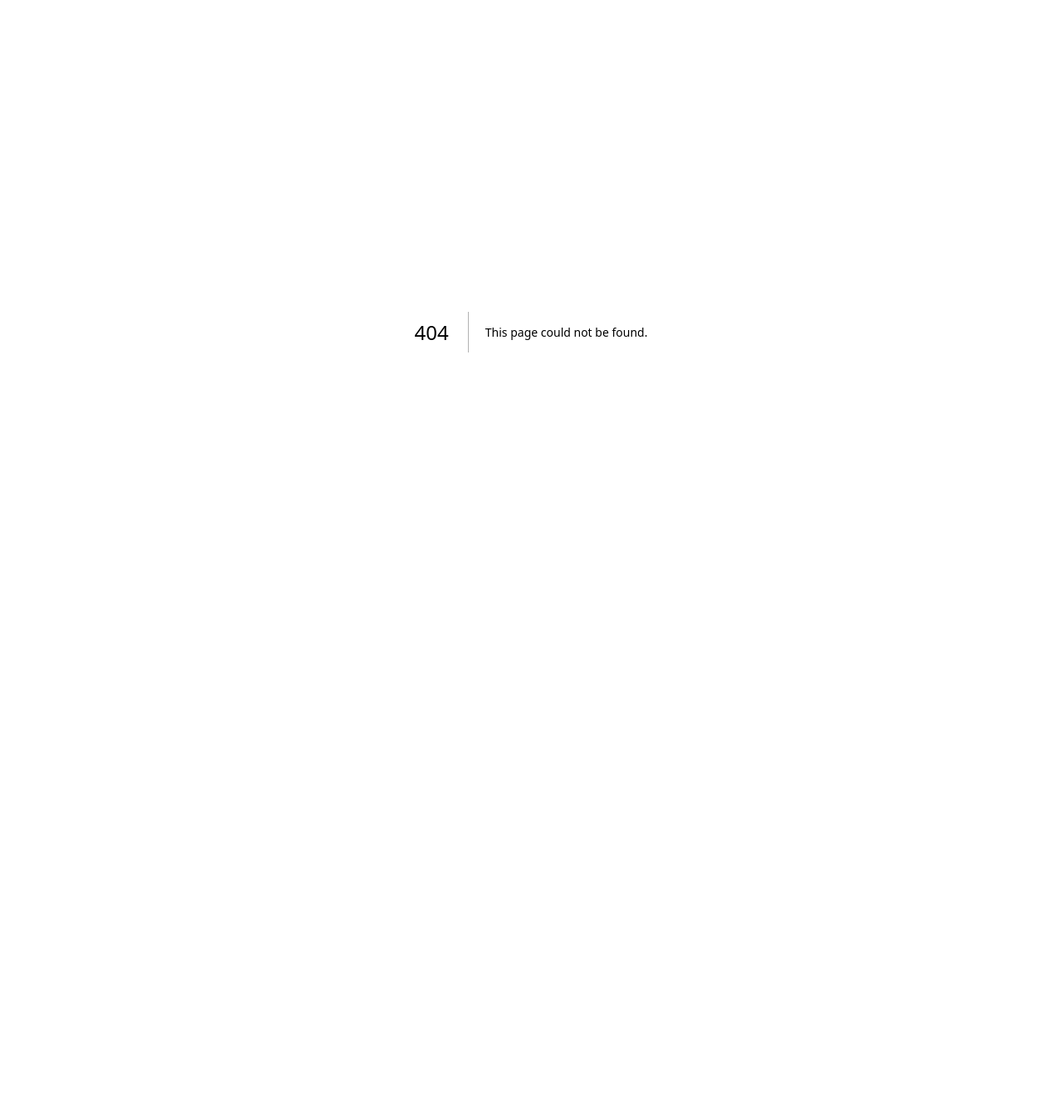
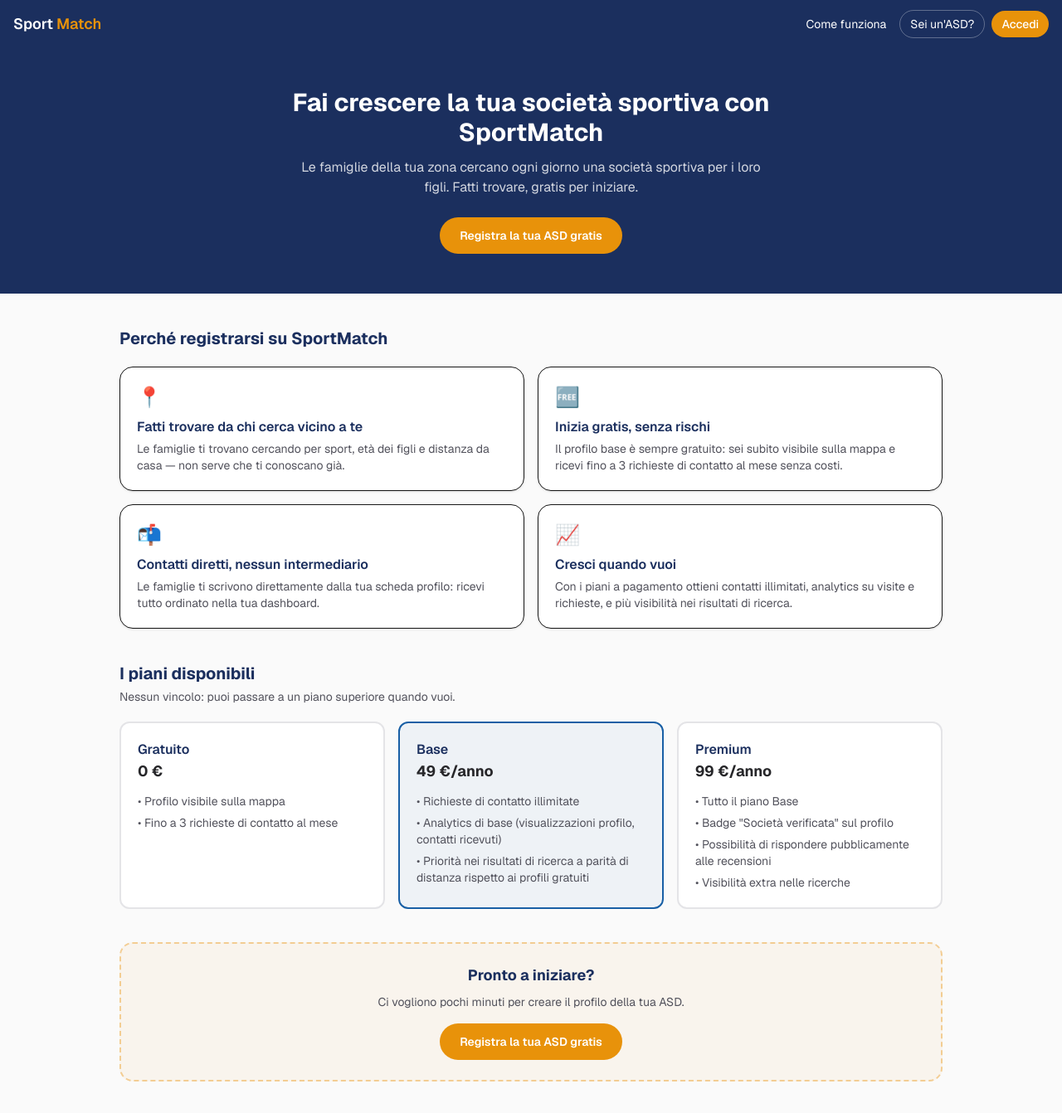
Before and after one commit to Nico99873/sportmatch, a Next.js app: page /per-le-asd in a window 1280 px wide. Before the commit this address had no page. Shown: the whole page at 83% size. Before the commit the page ends 800 px from the top, so only its background shows below. Built offline with nearby package versions, Linux system fonts and the light colour scheme; no server answers.

Commit message:
Add public /per-le-asd landing page to convince ASDs to sign up
Benefits, the three pricing tiers (reusing src/lib/plans.ts, same
source as the dashboard and /come-funziona), and CTA buttons to
/registrati. Header's "Sei un'ASD?" now points here instead of
straight to the registration form.

```diff
--- /dev/null
+++ b/src/app/per-le-asd/page.tsx
@@ -0,0 +1,112 @@
+import Link from "next/link";
+import Header from "@/components/Header";
+import { PLAN_INFO, PLAN_ORDER } from "@/lib/plans";
+
+export const metadata = {
+  title: "Per le ASD — SportMatch",
+  description:
+    "Fai trovare la tua società sportiva dalle famiglie della tua zona. Profilo base gratuito, piani Base e Premium per crescere di più.",
+};
+
+export default function PerLeAsdPage() {
+  return (
+    <div className="flex min-h-screen flex-col bg-zinc-50">
+      <Header />
+
+      <div className="bg-sm-navy px-4 py-12 text-center text-white">
+        <h1 className="mx-auto max-w-2xl text-2xl font-bold sm:text-3xl">
+          Fai crescere la tua società sportiva con SportMatch
+        </h1>
+        <p className="mx-auto mt-3 max-w-xl text-sm text-white/80 sm:text-base">
+          Le famiglie della tua zona cercano ogni giorno una società sportiva per i loro figli. Fatti trovare, gratis
+          per iniziare.
+        </p>
+        <Link
+          href="/registrati"
+          className="mt-6 inline-block rounded-full bg-sm-orange px-6 py-3 text-sm font-semibold text-white transition hover:brightness-95"
+        >
+          Registra la tua ASD gratis
+        </Link>
+      </div>
+
+      <div className="mx-auto flex w-full max-w-5xl flex-1 flex-col gap-10 px-4 py-10">
+        {/* Vantaggi */}
+        <section>
+          <h2 className="mb-5 text-xl font-bold text-sm-navy">Perché registrarsi su SportMatch</h2>
+          <div className="grid grid-cols-1 gap-4 sm:grid-cols-2">
+            <BenefitCard
+              icon="📍"
+              title="Fatti trovare da chi cerca vicino a te"
+              text="Le famiglie ti trovano cercando per sport, età dei figli e distanza da casa — non serve che ti conoscano già."
+            />
+            <BenefitCard
+              icon="🆓"
+              title="Inizia gratis, senza rischi"
+              text="Il profilo base è sempre gratuito: sei subito visibile sulla mappa e ricevi fino a 3 richieste di contatto al mese senza costi."
+            />
+            <BenefitCard
+              icon="📬"
+              title="Contatti diretti, nessun intermediario"
+              text="Le famiglie ti scrivono direttamente dalla tua scheda profilo: ricevi tutto ordinato nella tua dashboard."
+            />
+            <BenefitCard
+              icon="📈"
+              title="Cresci quando vuoi"
+              text="Con i piani a pagamento ottieni contatti illimitati, analytics su visite e richieste, e più visibilità nei risultati di ricerca."
+            />
+          </div>
+        </section>
+
+        {/* Piani */}
+        <section>
+          <h2 className="mb-1 text-xl font-bold text-sm-navy">I piani disponibili</h2>
+          <p className="mb-5 text-sm text-zinc-600">Nessun vincolo: puoi passare a un piano superiore quando vuoi.</p>
+          <div className="grid grid-cols-1 gap-4 sm:grid-cols-3">
+            {PLAN_ORDER.map((planKey) => {
+              const info = PLAN_INFO[planKey];
+              const isFeatured = planKey === "BASE";
+              return (
+                <div
+                  key={planKey}
+                  className={`flex flex-col rounded-xl border-2 p-5 ${
+                    isFeatured ? "border-sm-blue bg-sm-blue/5" : "border-zinc-200 bg-white"
+                  }`}
+                >
+                  <span className="font-semibold text-sm-navy">{info.label}</span>
+                  <p className="mb-3 text-lg font-bold text-zinc-800">{info.priceLabel}</p>
+                  <ul className="flex flex-1 flex-col gap-1.5 text-sm text-zinc-600">
+                    {info.benefits.map((b) => (
+                      <li key={b}>• {b}</li>
+                    ))}
+                  </ul>
+                </div>
+              );
+            })}
+          </div>
+        </section>
+
+        {/* CTA finale */}
+        <section className="rounded-2xl border-2 border-dashed border-sm-orange/40 bg-sm-orange/5 p-6 text-center">
+          <h2 className="mb-2 text-lg font-bold text-sm-navy">Pronto a iniziare?</h2>
+          <p className="mb-4 text-sm text-zinc-600">Ci vogliono pochi minuti per creare il profilo della tua ASD.</p>
+          <Link
+            href="/registrati"
+            className="inline-block rounded-full bg-sm-orange px-6 py-3 text-sm font-semibold text-white transition hover:brightness-95"
+          >
+            Registra la tua ASD gratis
+          </Link>
+        </section>
+      </div>
+    </div>
+  );
+}
+
+function BenefitCard({ icon, title, text }: { icon: string; title: string; text: string }) {
+  return (
+    <div className="rounded-2xl border bg-white p-5 shadow-sm">
+      <div className="mb-2 text-2xl">{icon}</div>
+      <h3 className="mb-1 font-semibold text-sm-navy">{title}</h3>
+      <p className="text-sm text-zinc-600">{text}</p>
+    </div>
+  );
+}
--- a/src/components/Header.tsx
+++ b/src/components/Header.tsx
@@ -24,7 +24,7 @@
           ) : (
             <>
               <Link
-                href="/registrati"
+                href="/per-le-asd"
                 className="rounded-full border border-white/30 px-3 py-1.5 transition hover:bg-white/10"
               >
                 Sei un&apos;ASD?
```
